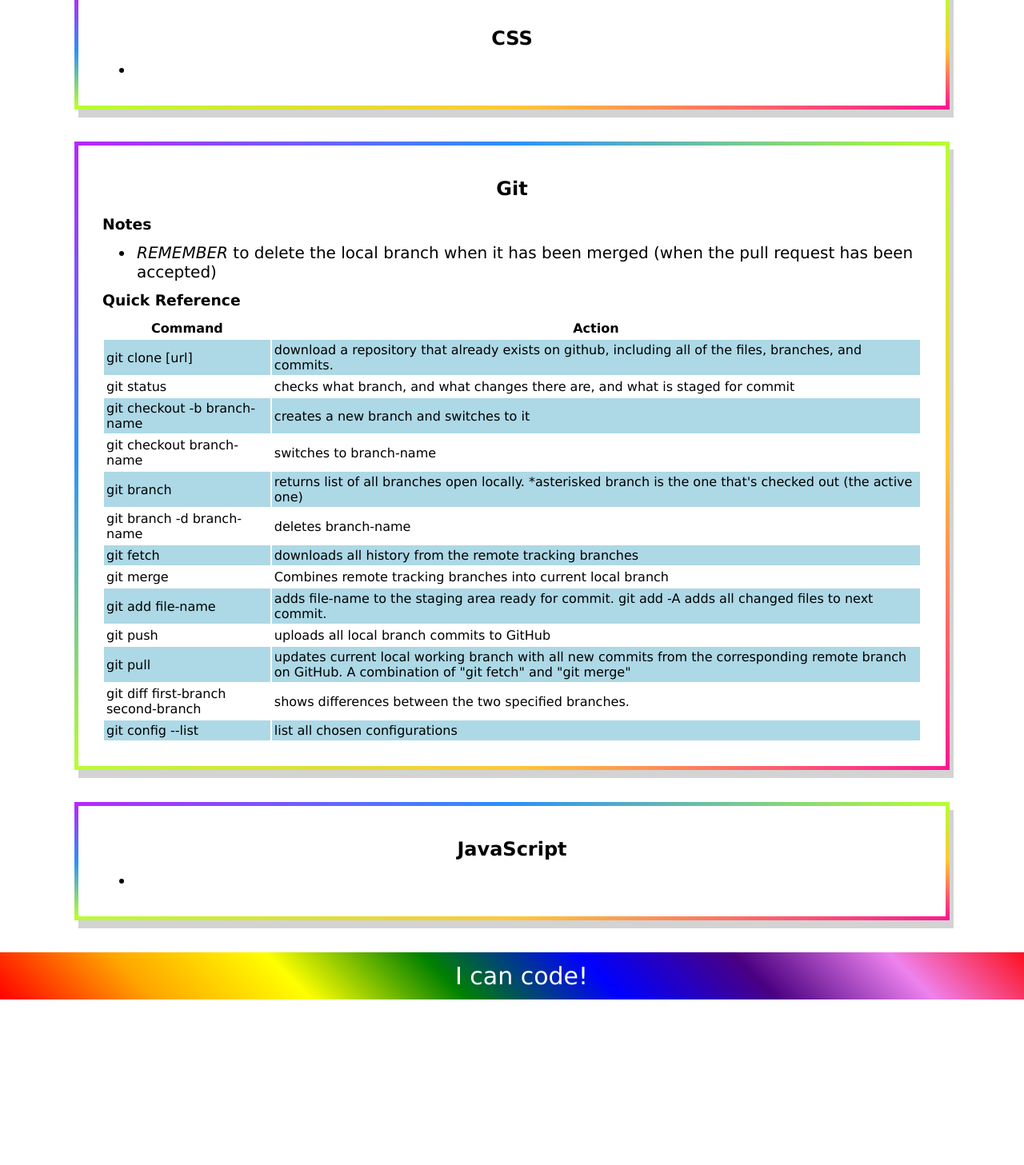
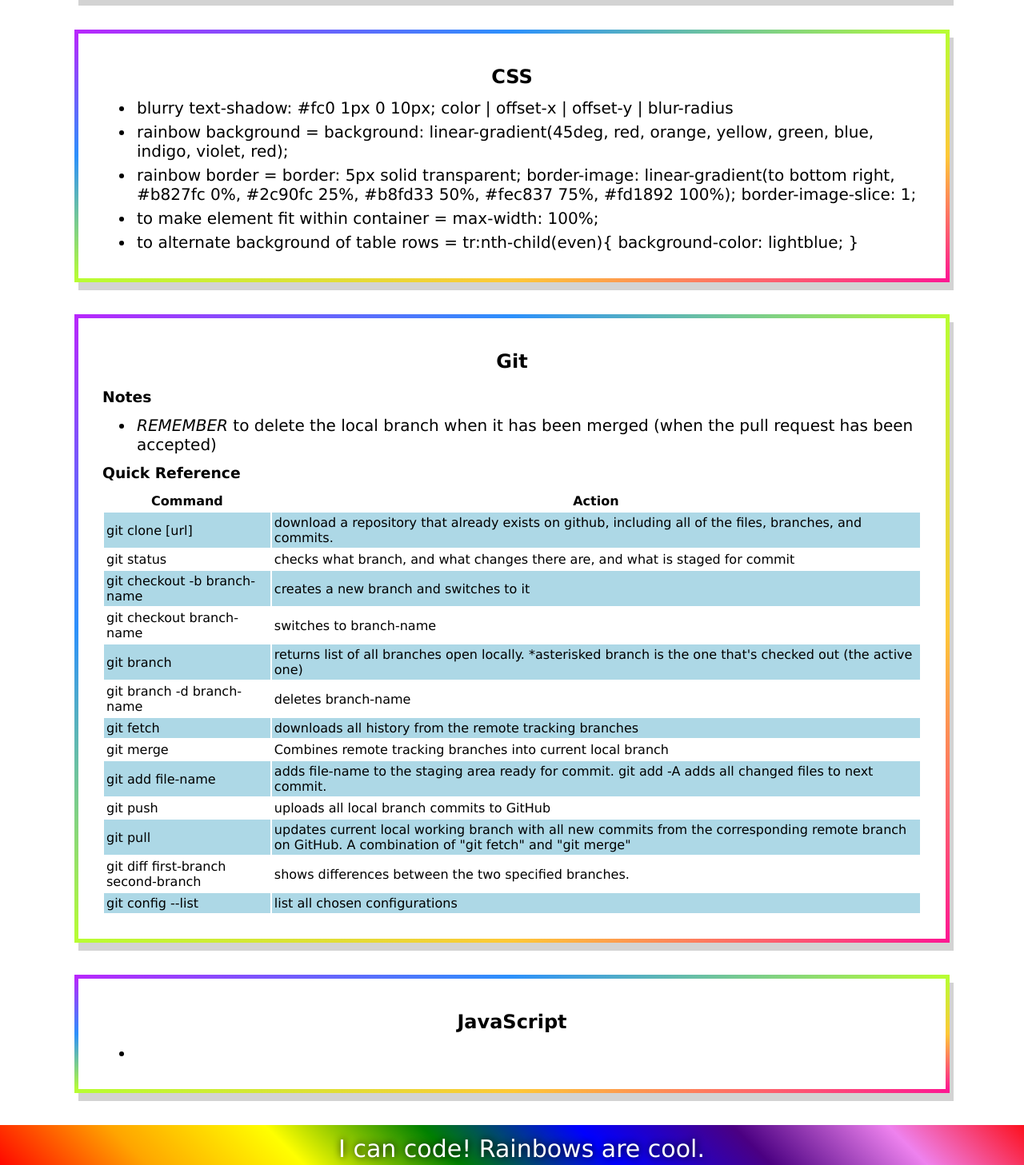
Before and after one commit to poisoned-eden/prework-study-guide, a plain HTML site: page index.html in a window 1280 px wide. Shown: the part 700-2157 px from the top of the page at 80% size. Before the commit the page ends 1950 px from the top, so only its background shows below. Drawn offline with Linux system fonts and the light colour scheme.

Commit message:
add js. this closes #3

```diff
--- /dev/null
+++ b/assets/script.js
@@ -0,0 +1,5 @@
+var topics = ['HTML', 'CSS', 'Git', 'JavaScript'];
+
+for(var x = 0; x<topics.length; x++) {
+    console.log(topics[x]);
+}
--- a/assets/style.css
+++ b/assets/style.css
@@ -11,6 +11,7 @@
     background: linear-gradient(45deg, red, orange, yellow, green, blue, indigo, violet, red);
     color: white;
     padding: 12px;
+    text-shadow: black 1px 0 10px;
 }
 
 h1,
@@ -46,7 +47,7 @@
     margin: 40px auto;
     border: 5px solid transparent;
     border-image: linear-gradient(to bottom right, #b827fc 0%, #2c90fc 25%, #b8fd33 50%, #fec837 75%, #fd1892 100%);
-    border-image-slice: 1;;
+    border-image-slice: 1;
     box-shadow: 5px 10px lightgrey;
   }
 
--- a/index.html
+++ b/index.html
@@ -11,6 +11,7 @@
     <header id="top">
       <h1>Prework Study Guide</h1>
       <img src="./assets/bowtie-cat.png" alt="Profile image of cat wearing a bow tie." id="cat"/>
+      <h2>✨ Open the Console to See What's Happening ✨</h2>
     </header>
     <main>
       <section class="card" id="html-section">
@@ -27,7 +28,16 @@
       <section class="card" id="css-section">
         <h2>CSS</h2>
         <ul>
-          <li></li>
+          <li>blurry text-shadow: #fc0 1px 0 10px; color | offset-x | offset-y | blur-radius</li>
+          <li>rainbow background = background: linear-gradient(45deg, red, orange, yellow, green, blue, indigo, violet, red);</li>
+          <li>rainbow border = border: 5px solid transparent;
+            border-image: linear-gradient(to bottom right, #b827fc 0%, #2c90fc 25%, #b8fd33 50%, #fec837 75%, #fd1892 100%);
+            border-image-slice: 1;</li>
+          <li>to make element fit within container = max-width: 100%;</li>
+          <li>to alternate background of table rows = tr:nth-child(even){
+            background-color: lightblue;
+          }
+          </li>
         </ul>
       </section>
       <section class="card" id="git-section">
@@ -105,7 +115,8 @@
     </main>
 
     <footer>
-      <p>I can code!</p>
+      <p>I can code! Rainbows are cool.</p>
     </footer>
+    <script src="./assets/script.js"></script>
   </body>
 </html>
```
